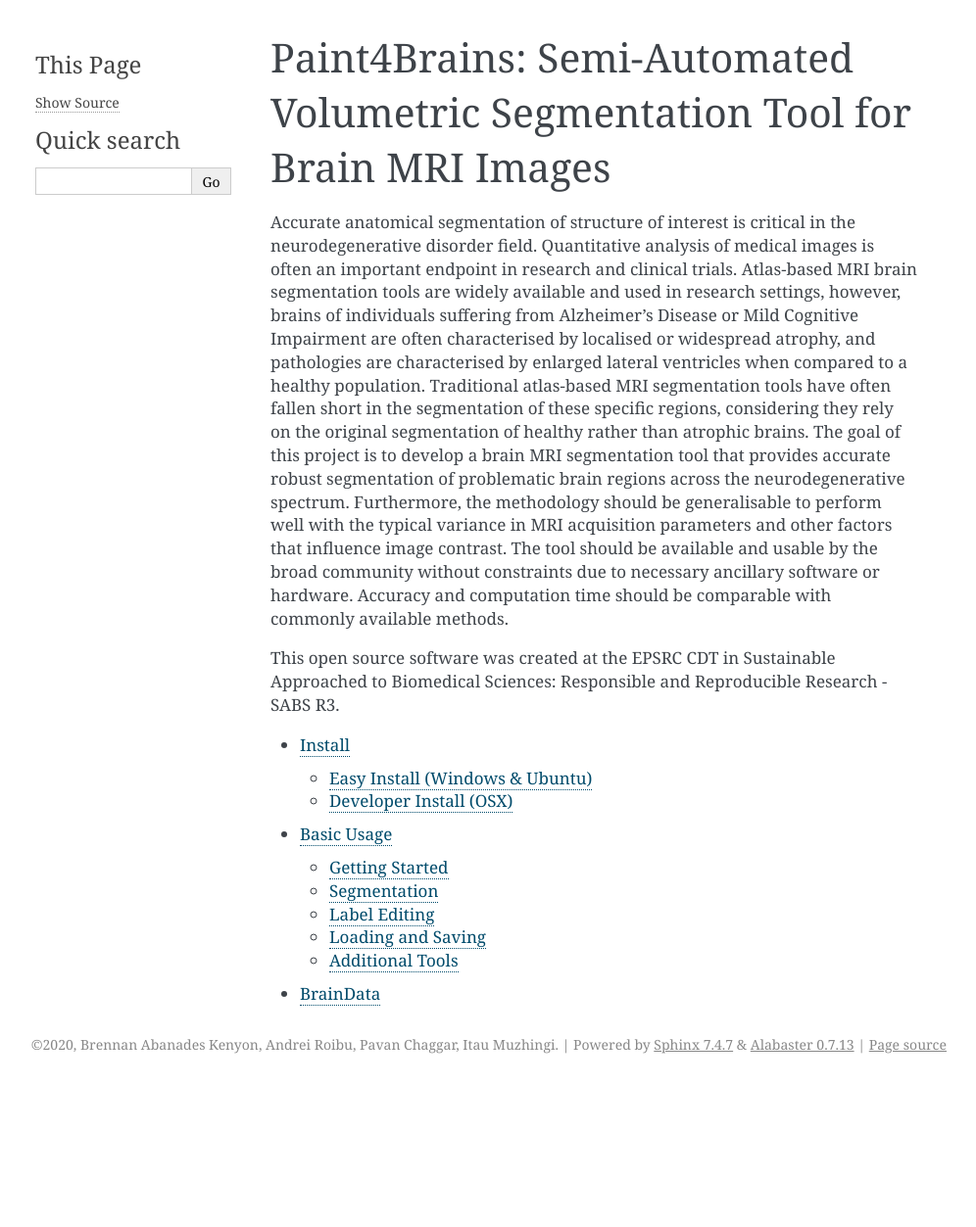
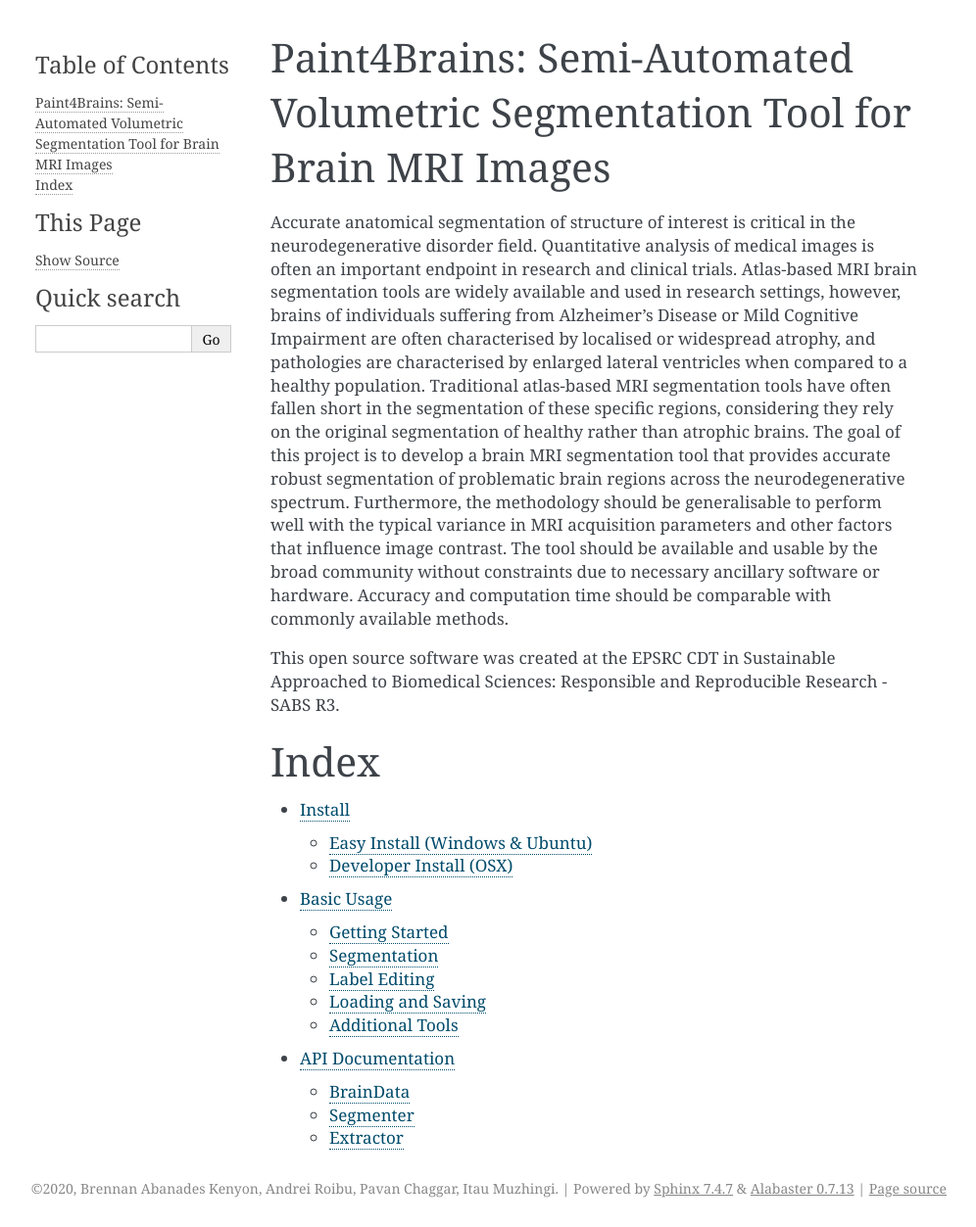
Before and after one commit to SABS-R3-projects/Paint4Brains, a Sphinx documentation site: the page built from docs/source/index.rst, in a window 1280 px wide. Shown: the whole page at 98% size, without its empty margins (144-1140 px from the left). Built offline with Sphinx 7.4.7, drawn with Linux system fonts in a browser that asks for light colours; before the commit the page ends 1106 px from its top, so only the background shows below that.

Commit message:
:moyai: Adding docs to extractor

```diff
--- /dev/null
+++ b/docs/source/code_docs.rst
@@ -0,0 +1,9 @@
+API Documentation
+=================
+
+Code documentation.
+
+.. toctree::
+   BrainData
+   Segmenter
+   Extractor
--- a/docs/source/index.rst
+++ b/docs/source/index.rst
@@ -10,8 +10,10 @@ Accurate anatomical segmentation of structure of interest is critical in the neu
 
 This open source software was created at the EPSRC CDT in Sustainable Approached to Biomedical Sciences: Responsible and Reproducible Research - SABS R3.
 
+Index
+=====
 
 .. toctree::
    install
    basic
-   BrainData
+   code_docs
```
Also changed, not shown: docs/source/Extractor.rst (added, +13 -0 lines), docs/source/Segmenter.rst (added, +13 -0 lines), 1 other file.
